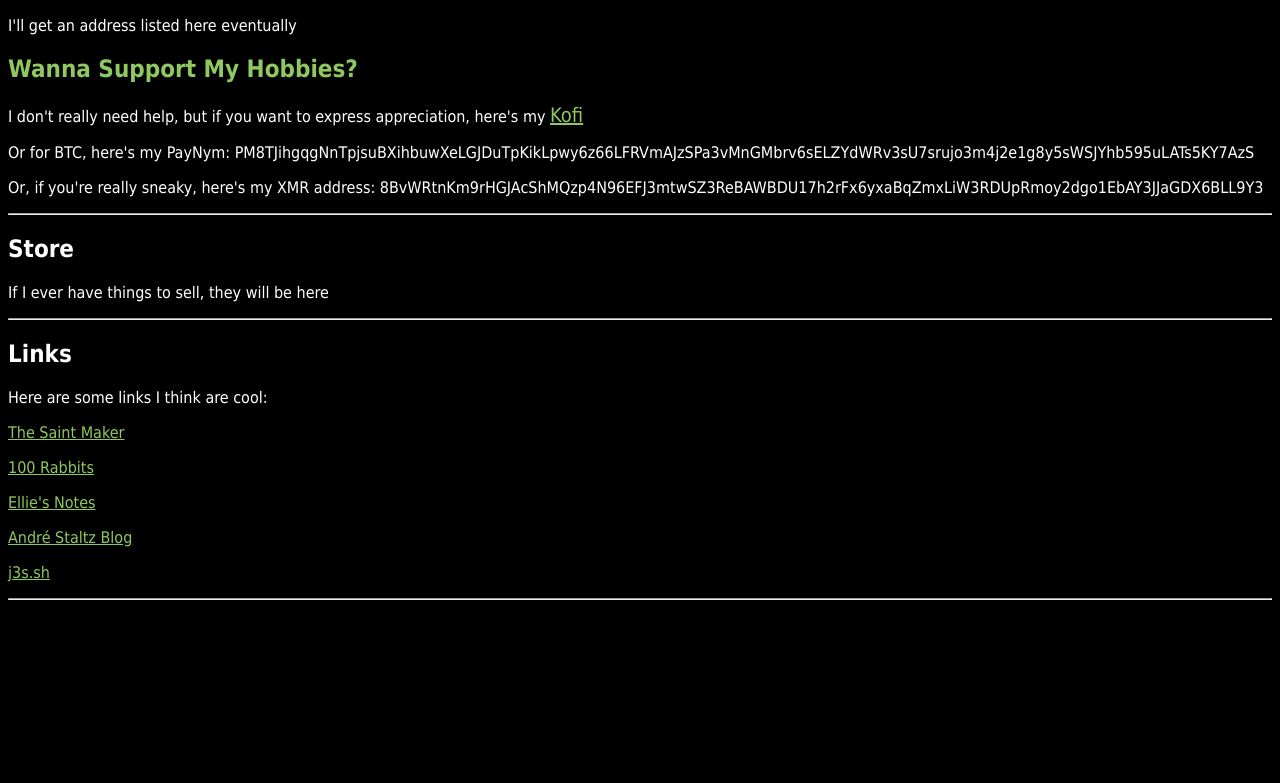
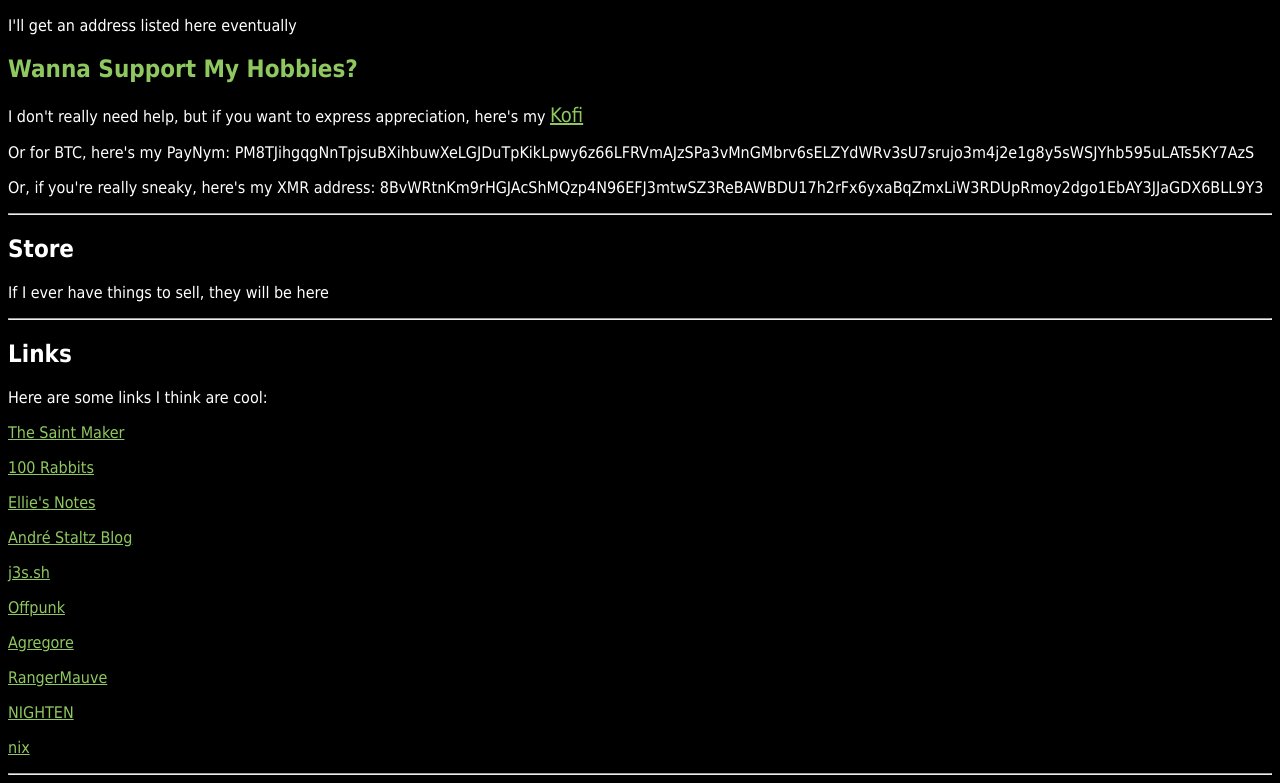
Before and after one commit to davidbaunach/website, a plain HTML site: page index.html in a window 1280 px wide. Shown: the part 2029-2812 px from the top of the page. Before the commit the page ends 2637 px from the top, so only its background shows below. Drawn offline with Linux system fonts and the light colour scheme.

Commit message:
added more links

```diff
--- a/index.html
+++ b/index.html
@@ -892,6 +892,11 @@
         <p></p><a style="color: #8fc860; font-family: Tahoma, sans-serif;" href="https://ellie.wtf/" target="_blank" rel="noopener">Ellie's Notes</a></p>
         <p></p><a style="color: #8fc860; font-family: Tahoma, sans-serif;" href="https://staltz.com/blog" target="_blank" rel="noopener">André Staltz Blog</a></p>
 		<p></p><a style="color: #8fc860; font-family: Tahoma, sans-serif;" href="https://j3s.sh/" target="_blank" rel="noopener">j3s.sh</a></p>
+        <p></p><a style="color: #8fc860; font-family: Tahoma, sans-serif;" href="https://notabug.org/ploum/offpunk/" target="_blank" rel="noopener">Offpunk</a></p>
+        <p></p><a style="color: #8fc860; font-family: Tahoma, sans-serif;" href="https://agregore.mauve.moe/" target="_blank" rel="noopener">Agregore</a></p>
+        <p></p><a style="color: #8fc860; font-family: Tahoma, sans-serif;" href="https://ranger.mauve.moe/" target="_blank" rel="noopener">RangerMauve</a></p>
+        <p></p><a style="color: #8fc860; font-family: Tahoma, sans-serif;" href="https://nighten.fr/" target="_blank" rel="noopener">NIGHTEN</a></p>
+        <p></p><a style="color: #8fc860; font-family: Tahoma, sans-serif;" href="https://nullarch.com/" target="_blank" rel="noopener">nix</a></p>
         <hr>
 
 	</body>
```
